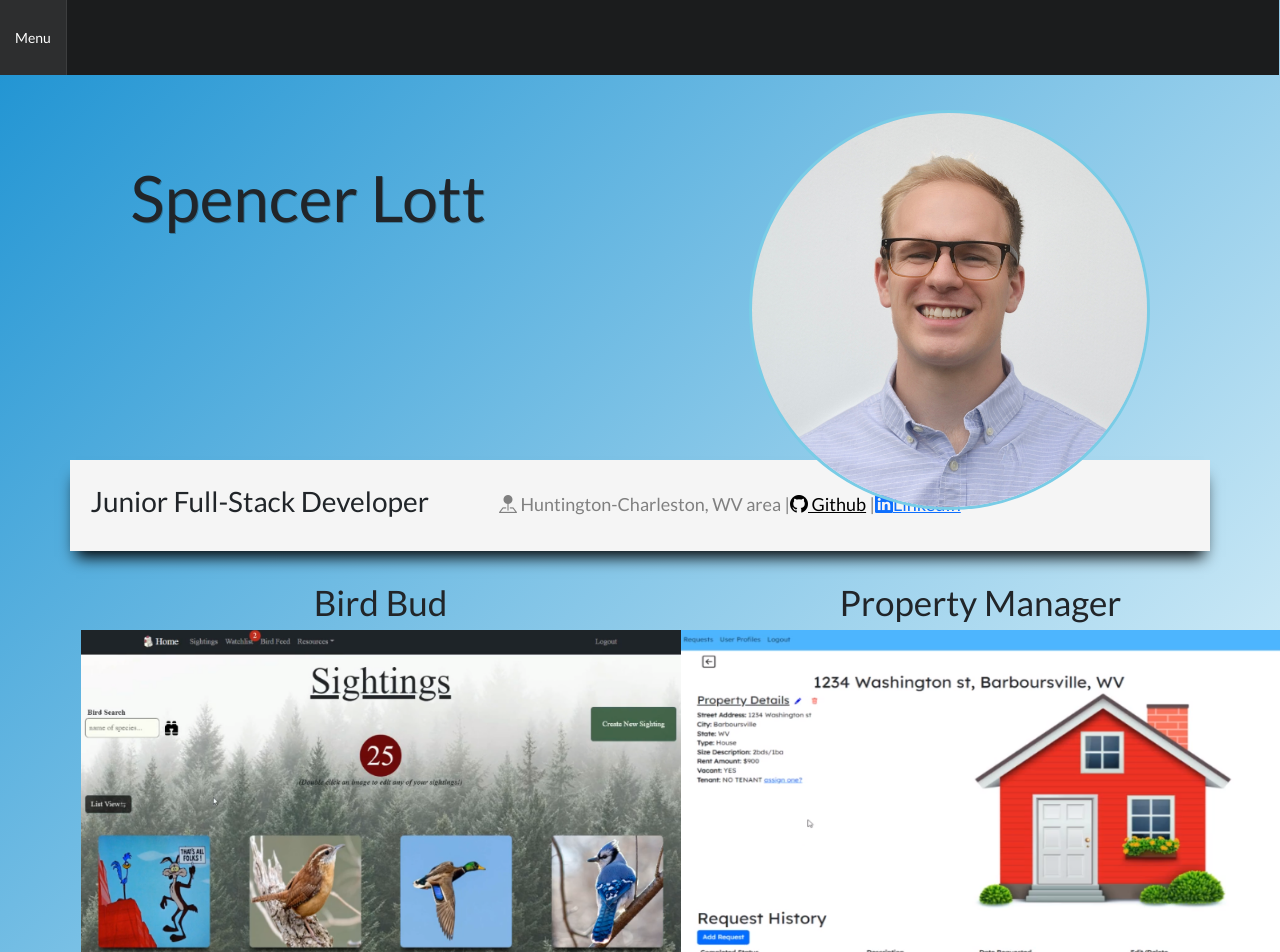
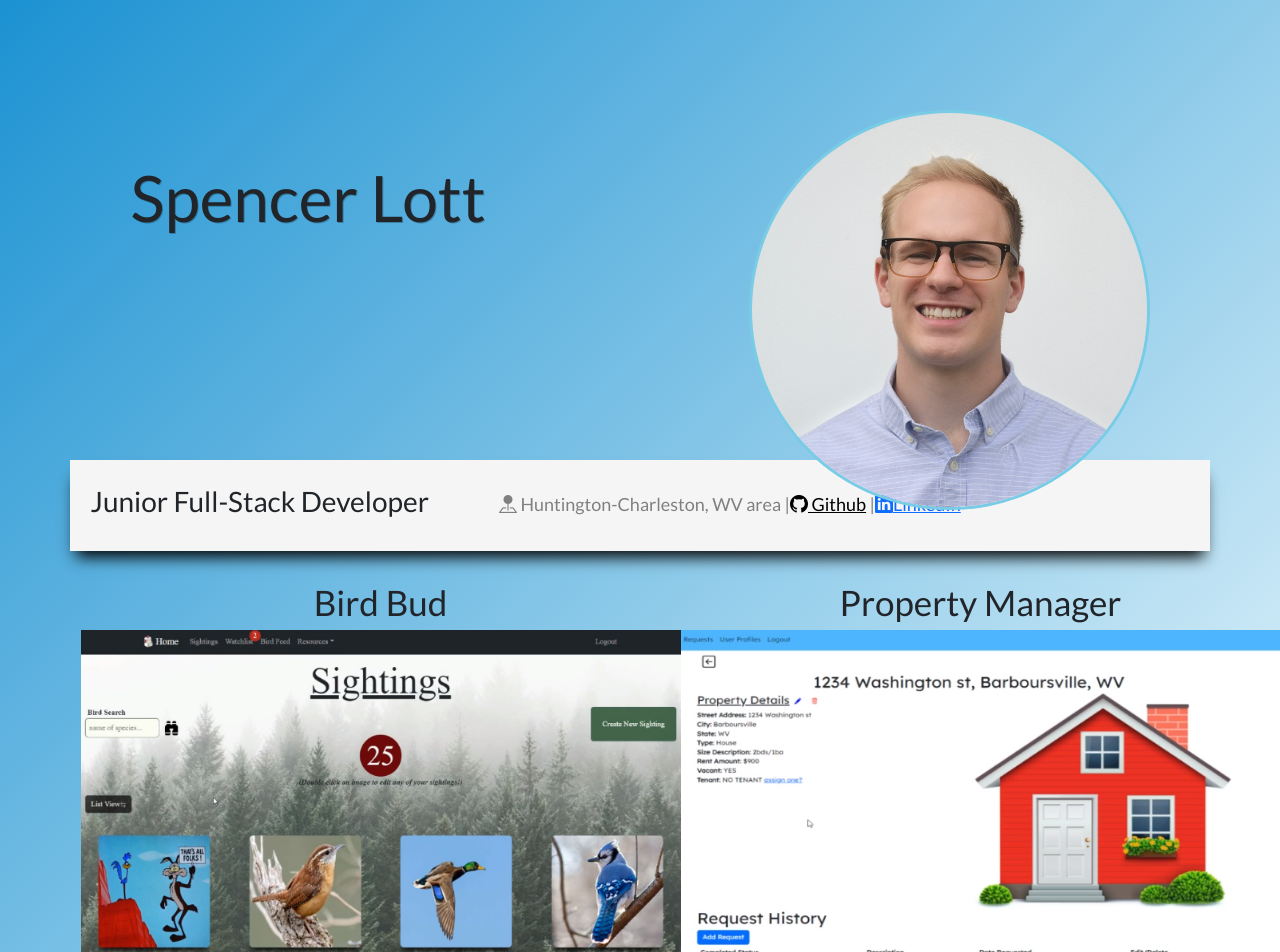
Before and after one commit to spencer-lott/Portfolio-Website, a React (Create React App) app: page / in a window 1280 px wide. Shown: the top 952 px of the page. Built offline with nearby package versions, Linux system fonts and the light colour scheme.

Commit message:
got rid of the sidebar and condensed it all into App.js

```diff
--- a/src/App.css
+++ b/src/App.css
@@ -1,38 +1,101 @@
-/* .App {
+.sidebar-container {
+  display: flex; /* Use flex to create a column layout */
+  height: 100vh; /* Set the parent container height to 100% of the viewport height */
+}
+
+.custom-sidebar {
+  flex: 0 0 auto; /* Make the sidebar not grow or shrink */
+  height: 100%; /* Set the Sidebar height to 100% of its parent's height */
+  overflow-y: auto; /* Add scrollbars when content overflows */
+}
+
+:root{
+  --primary: #1c92d2;
+  --secondary: #f2fcfe;
+}
+
+.main{
+  /* height: 100vh;
+  width: 100vw; */
+  margin: 0;
+  padding-top: 80px;
+  background: linear-gradient(135deg, var(--primary), var(--secondary));
+}
+
+.home-top{
+  /* border: dotted pink; */
+  display: flex;
+  justify-content: space-between;
+  padding-top: 30px;
+}
+
+.name-header{
+  padding: 50px;
+  font-size: 64px;
+  text-shadow:1px 1px 0px rgba(0,0,0,0.25);
+}
+
+.profile-img{
+  height: 400px;
+  border-radius: 50%;
+  border: solid rgb(121, 204, 230);
+  z-index: 999;
+}
+
+.img-container{
+  /* border: dotted black; */
+  z-index: 999;
+  margin-right: 50px;
+  margin-bottom: -50px;
+}
+
+.info-bar{
+  /* border: dotted lime; */
+  display: flex;
+  flex-direction: column;
+  margin-bottom: 30px;
+  background-color: whitesmoke;
+  padding-top: 25px;
+  padding-bottom: 25px;
+  box-shadow: 0px 12px 15px -6px rgba(0,0,0.3);
+}
+
+.info-bar-details{
+  display: flex;
+  padding-left: 10px;
+}
+
+.h3-details{
+  color: gray;
+  padding-left: 70px;
+  padding-top: 9px;
+  font-size: large;
+}
+
+.projects-container{
+  display: flex;
+  flex-direction: row;
+  justify-content: space-evenly;
+  margin-top: 50px;
+}
+
+.prj-header{
   text-align: center;
 }
 
-.App-logo {
-  height: 40vmin;
-  pointer-events: none;
+.thumbnail{
+  width: 600px;
+  height: 400px;
 }
 
-@media (prefers-reduced-motion: no-preference) {
-  .App-logo {
-    animation: App-logo-spin infinite 20s linear;
-  }
+.prj-footer{
+  display: flex;
+  flex-direction: row;
+  justify-content: space-between;
+  padding: 10px;
+  font-size: large;
 }
 
-.App-header {
-  background-color: #282c34;
-  min-height: 100vh;
-  display: flex;
-  flex-direction: column;
-  align-items: center;
-  justify-content: center;
-  font-size: calc(10px + 2vmin);
-  color: white;
+.ghub-ptag{
+  color: black;
 }
-
-.App-link {
-  color: #61dafb;
-}
-
-@keyframes App-logo-spin {
-  from {
-    transform: rotate(0deg);
-  }
-  to {
-    transform: rotate(360deg);
-  }
-} */
--- a/src/App.js
+++ b/src/App.js
@@ -1,53 +1,74 @@
-import React from 'react';
-import { useState } from 'react';
-import './App.css';
-import './Sidebar.css';
-
-import Header from './components/header/Header';
-import Home from './components/home/Home';
-
-import cx from 'classnames';
+import React from 'react'
+import { useState } from 'react'
+import './App.css'
+import { useRef } from "react"
+import {Container, Row} from "reactstrap"
 
 function App() {
-  const [toggle, setToggle] = useState(false);
 
-  const classes = cx(
-    'pusher',
-    'bottom',
-    { 'dimmed': toggle }
-  );
+  const aboutRef = useRef(null)
+  const projectsRef = useRef(null)
 
-  const toggleMenu = () => {
-    setToggle(!toggle)
-  };
-
-  const semantics = cx(
-    'ui', 'sidebar', 'overlay', 'left', 'inverted', 'menu', 'animating',
-    { 'visible': toggle }
-  )
+  const scrollToAbout = () => aboutRef.current.scrollIntoView({ behavior: "smooth" });
+  const scrollToProjects = (e) => {
+    e.preventDefault();
+    projectsRef.current.scrollIntoView({ behavior: "smooth" })
+  }
 
   return (
     <div className="App">
-      <Header onToggleMenu={toggleMenu} />
 
       <div className='ui attached pushable' >
-        <div className={semantics}>
-          <ul>
-            <li className='item link'>-----</li>
-            <li className='item link'>-----</li>
-            <li className='item link'>About Me</li>
-            <li className='item link'>Projects</li>
-            <li className='item link'>Accomplishments</li>
-            <li className='item link'>Interests</li>
-            <li className='item link'>Family Life</li>
-          </ul>
-        </div>
-        <div className={classes}>
-          <Home />
+            <div className="main">
+                  <div className='home'>
+                  <Container>
+                      <Row>
+                          <div className="home-top">
+                          <h1 className="name-header">Spencer Lott</h1>
+                              <div className="img-container">
+                                  <img className="profile-img" src="/images/Spencer-Lott-Headshot-Copy-SQ.jpeg" alt="no image"/>
+                              </div>
+                          </div>
+                      </Row>
+                      <Row>
+                          <div className="info-bar">
+                              <div className="info-bar-details">
+                                  <h2>Junior Full-Stack Developer</h2>
+                                  <div>
+                                      <h3 className="h3-details"><i className="bi bi-pin-map-fill"></i> Huntington-Charleston, WV area |
+                                          <a href="https://github.com/spencer-lott" style={{color: "#000"}}><i className="bi bi-github"></i> Github</a> |
+                                          <a href="https://www.linkedin.com/in/spencer-k-lott/"><i className="bi bi-linkedin"></i>LinkedIn</a>
+                                      </h3>
+                                  </div>
+                              </div>
+                          </div>
+                      </Row>
+                      <Row>
+                          <section className="projects-container" ref={projectsRef}>
+                              <div className="prj-img-container">
+                                  <h1 className="prj-header">Bird Bud</h1>
+                                  <a href=""><img className="thumbnail" src="/images/BirdBud-Thumbnail.png" alt=""/></a>
+                                  <footer className="prj-footer">
+                                      <p><i>Front-End Capstone Project</i></p>
+                                  <a href="https://github.com/spencer-lott/bird-capstone"><p className="ghub-ptag"><i className="bi bi-github"></i>Github Link</p></a>
+                                  </footer>
+                              </div>
+                              <div className="prj-img-container">
+                                  <h1 className="prj-header">Property Manager</h1>
+                                  <a href="https://www.loom.com/share/0c9bc0b8eae34a289396a8812156d659"><img className="thumbnail" src="/images/PropertyManager-Thumbnail.png" alt=""/></a>
+                                  <footer className="prj-footer">
+                                      <p><i>Full-Stack Capstone Project</i></p>
+                                  <a href="https://github.com/spencer-lott/property-capstone"><p className="ghub-ptag"><i className="bi bi-github"></i>Github Link</p></a>
+                                  </footer>
+                              </div>
+                          </section>
+                      </Row>
+                  </Container>
+                </div>
+            </div>
         </div>
       </div>
-    </div>
-  );
+  )
 }
 
 export default App;
--- a/src/Sidebar.css
+++ /dev/null
@@ -1,10 +0,0 @@
-.sidebar-container {
-    display: flex; /* Use flex to create a column layout */
-    height: 100vh; /* Set the parent container height to 100% of the viewport height */
-  }
-
-  .custom-sidebar {
-    flex: 0 0 auto; /* Make the sidebar not grow or shrink */
-    height: 100%; /* Set the Sidebar height to 100% of its parent's height */
-    overflow-y: auto; /* Add scrollbars when content overflows */
-  }
--- a/src/components/header/Header.js
+++ /dev/null
@@ -1,10 +0,0 @@
-import React from 'react'
-
-export default function Header({onToggleMenu}) {
-
-  return (
-    <div className='ui top inverted attached menu fixed' style={{height: "75px", top: 0, left: 0, width: "100%", zIndex: 1}}>
-        <span className='item link grey fixed-item' onClick={onToggleMenu}>Menu</span>
-    </div>
-  )
-}
--- a/src/components/home/Home.js
+++ /dev/null
@@ -1,62 +0,0 @@
-import "./home.css";
-import React from "react";
-import { useRef } from "react";
-import {Container, Row} from "reactstrap";
-// import { aboutRef, mainRef } from "../../App";
-
-export default function Home() {
-
-    return (
-        <>
-            <div className="home">
-                <Container>
-                    <Row>
-                        <div className="home-top">
-                        <h1 className="name-header">Spencer Lott</h1>
-                            <div className="img-container">
-                                <img className="profile-img" src="/images/Spencer-Lott-Headshot-Copy-SQ.jpeg" alt="no image"/>
-                            </div>
-
-                        </div>
-                    </Row>
-                    <Row>
-                        <div className="info-bar">
-                            <div className="info-bar-details">
-                                <h2>Junior Full-Stack Developer</h2>
-                                <div>
-                                    <h3 className="h3-details"><i className="bi bi-pin-map-fill"></i> Huntington-Charleston, WV area |
-                                        <a href="https://github.com/spencer-lott" style={{color: "#000"}}><i className="bi bi-github"></i> Github</a> |
-                                        <a href="https://www.linkedin.com/in/spencer-k-lott/"><i className="bi bi-linkedin"></i>LinkedIn</a>
-                                    </h3>
-                                </div>
-                            </div>
-                        </div>
-                    </Row>
-                    <Row>
-                        <div className="projects-container">
-                            <div className="prj-img-container">
-                                <h1 className="prj-header">Bird Bud</h1>
-                                <a href=""><img className="thumbnail" src="/images/BirdBud-Thumbnail.png" alt=""/></a>
-                                <footer className="prj-footer">
-                                    <p><i>Front-End Capstone Project</i></p>
-                                <a href="https://github.com/spencer-lott/bird-capstone"><p className="ghub-ptag"><i className="bi bi-github"></i>Github Link</p></a>
-                                </footer>
-                            </div>
-                            <div className="prj-img-container">
-                                <h1 className="prj-header">Property Manager</h1>
-                                <a href="https://www.loom.com/share/0c9bc0b8eae34a289396a8812156d659"><img className="thumbnail" src="/images/PropertyManager-Thumbnail.png" alt=""/></a>
-                                <footer className="prj-footer">
-                                    <p><i>Full-Stack Capstone Project</i></p>
-                                <a href="https://github.com/spencer-lott/property-capstone"><p className="ghub-ptag"><i className="bi bi-github"></i>Github Link</p></a>
-                                </footer>
-                            </div>
-                        </div>
-                    </Row>
-                </Container>
-            </div>
-            <div className="about">
-
-            </div>
-        </>
-    );
-}
--- a/src/components/home/home.css
+++ /dev/null
@@ -1,90 +0,0 @@
-:root{
-    --primary: #1c92d2;
-    --secondary: #f2fcfe;
-}
-
-.home{
-    /* height: 100vh;
-    width: 100vw; */
-    margin: 0;
-    padding-top: 80px;
-    background: linear-gradient(135deg, var(--primary), var(--secondary));
-}
-
-.home-top{
-    /* border: dotted pink; */
-    display: flex;
-    justify-content: space-between;
-    padding-top: 30px;
-}
-
-.name-header{
-    padding: 50px;
-    font-size: 64px;
-    text-shadow:1px 1px 0px rgba(0,0,0,0.25);
-}
-
-.profile-img{
-    height: 400px;
-    border-radius: 50%;
-    border: solid rgb(121, 204, 230);
-    z-index: 999;
-}
-
-.img-container{
-    /* border: dotted black; */
-    z-index: 999;
-    margin-right: 50px;
-    margin-bottom: -50px;
-}
-
-.info-bar{
-    /* border: dotted lime; */
-    display: flex;
-    flex-direction: column;
-    margin-bottom: 30px;
-    background-color: whitesmoke;
-    padding-top: 25px;
-    padding-bottom: 25px;
-    box-shadow: 0px 12px 15px -6px rgba(0,0,0.3);
-}
-
-.info-bar-details{
-    display: flex;
-    padding-left: 10px;
-}
-
-.h3-details{
-    color: gray;
-    padding-left: 70px;
-    padding-top: 9px;
-    font-size: large;
-}
-
-.projects-container{
-    display: flex;
-    flex-direction: row;
-    justify-content: space-evenly;
-    margin-top: 50px;
-}
-
-.prj-header{
-    text-align: center;
-}
-
-.thumbnail{
-    width: 600px;
-    height: 400px;
-}
-
-.prj-footer{
-    display: flex;
-    flex-direction: row;
-    justify-content: space-between;
-    padding: 10px;
-    font-size: large;
-}
-
-.ghub-ptag{
-    color: black;
-}
```
